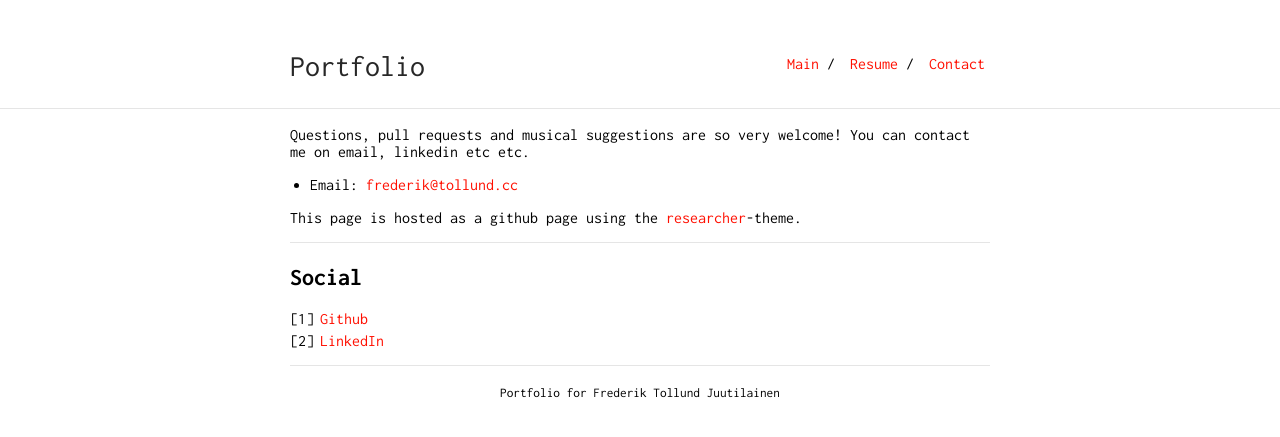
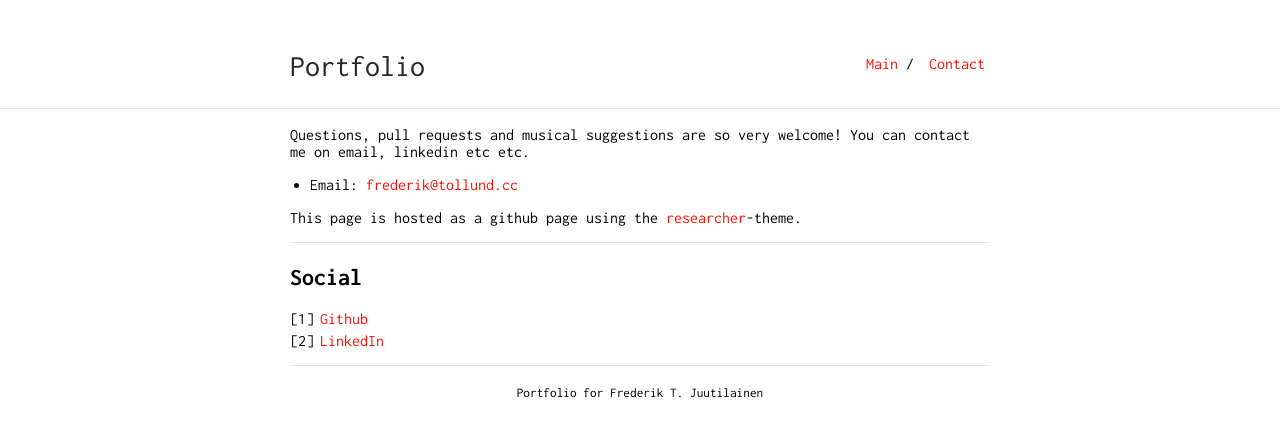
Before and after one commit to faaip/portfolio, a Jekyll site: the page built from contact.md, in a window 1280 px wide. Shown: the top 437 px of the page. Built offline with Jekyll 4.4.1, drawn with Linux system fonts in a browser that asks for light colours.

Commit message:
updated config

```diff
--- a/_config.yml
+++ b/_config.yml
@@ -10,7 +10,7 @@ tracking_id: #
 
 footer: yes
 footer_url: "https://github.com/faaip"
-footer_text: "Portfolio for Frederik Tollund Juutilainen"
+footer_text: "Portfolio for Frederik T. Juutilainen"
 
 sass:
     style: compressed
@@ -19,7 +19,5 @@ sass:
 nav:
  - name: "Main"
    link: "index"
- - name: "Resume"
-   link: "resume.pdf"
  - name: "Contact"
    link: "contact"
```
